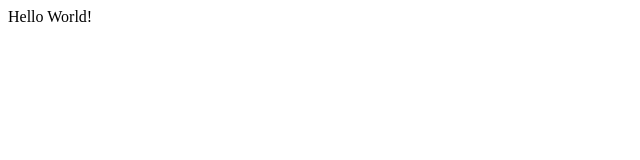
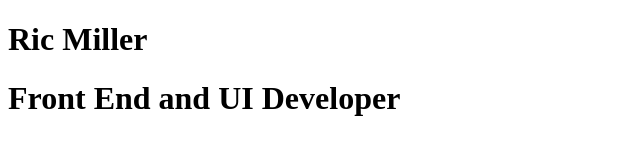
Before and after one commit to Mobyd/Mobyd.github.io, a plain HTML site: page index.html in a window 1280 px wide. Shown: the whole page, without its empty margins (0-640 px from the left). Drawn offline with Linux system fonts and the light colour scheme.

Commit message:
Update Title
Added title and Job role

```diff
--- a/index.html
+++ b/index.html
@@ -4,6 +4,7 @@
 	<title>Ric Miller's Portfolio</title>
 </head>
 <body>
-Hello World!
+<h1>Ric Miller</h1>
+<h1>Front End and UI Developer</h1>
 </body>
 </html>
```
